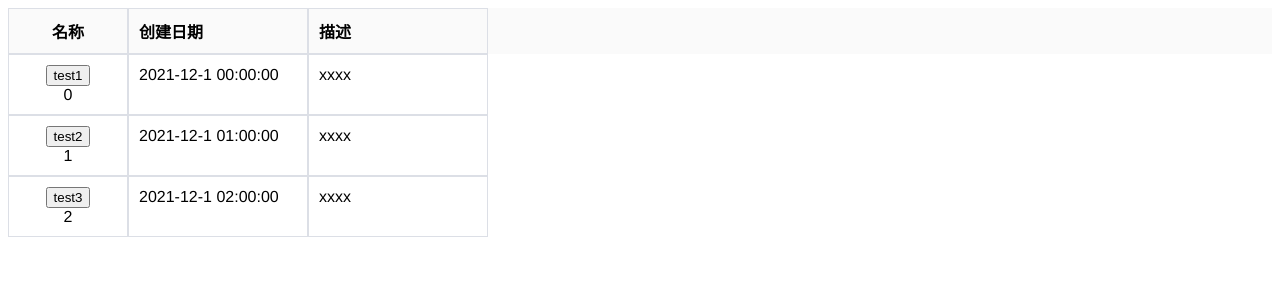
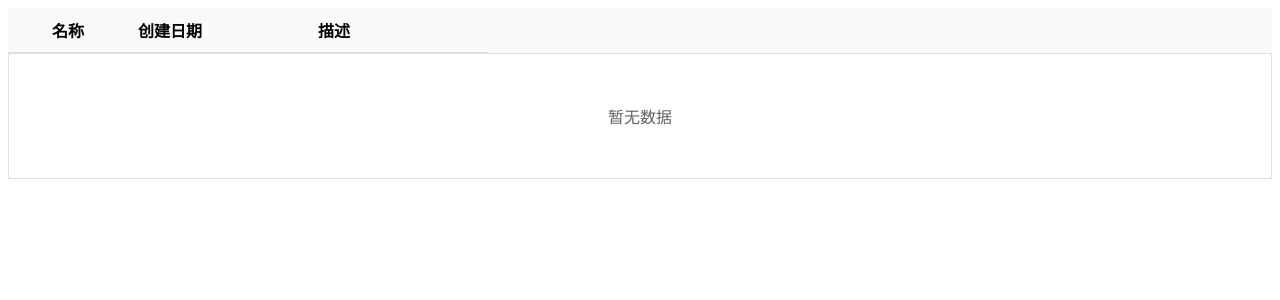
Before and after one commit to xishanqianxue/table, a Vue app: page / in a window 1280 px wide. Shown: the top 300 px of the page. Built offline with nearby package versions, Linux system fonts and the light colour scheme.

Commit message:
优化部分代码以及传值逻辑

```diff
--- a/src/App.vue
+++ b/src/App.vue
@@ -1,6 +1,6 @@
 <template>
   <div id="app">
-    <test-table border height="240px" :data="list">
+    <test-table height="240px" :data="list">
       <table-column width="120px" align="center" label="名称" prop="name">
         <template v-slot:default="prop">
           <button>{{prop.row.name}}</button>
@@ -20,7 +20,7 @@
 export default {
   name: 'App',
   created() {
-    // this.list = [];
+    this.list = [];
   },
   data() {
     return {
--- a/src/components/table/TableBody.js
+++ b/src/components/table/TableBody.js
@@ -35,7 +35,7 @@ export default{
                                     on-mouseout={onMouseOut(index+1)}
                                     on-mouseover={onMouseOver(index+1)}
                                     class={(this.border?'table-border ':'table-no_border ')+((index===this.store.state.current_row)&&'table-on_hover ')}
-                                    align={option.align||'left'}>
+                                    align={option.align||'left'} valign="middle">
                                         {option.slot?renderTree(option.slot,{$index:index,row:row}):row[option.prop]}
                                   </td>
                         })}
--- a/src/components/table/TableColumn.js
+++ b/src/components/table/TableColumn.js
@@ -37,16 +37,6 @@ export default{
         store.setState('column',option,'push')
     },
     render:function(createElement){
-        // if(this.$scopedSlots.default){
-        //     return createElement('div',[
-        //         this.$scopedSlots.default({
-        //             name:'scope',
-        //             username:'666'
-        //         })
-        //     ])
-        // }else{
-            return createElement('div',this.$slots.default)
-        // }
-
+        return createElement('div',this.$slots.default)
     }
 }
--- a/src/components/table/empty-box.js
+++ b/src/components/table/empty-box.js
@@ -1,11 +1,14 @@
 export default {
     name:'EmptyBox',
+    props:{
+        emptyText:[String],
+        list:[Array],
+        border:[Boolean]
+    },
     render() {
-        let emptyText = this.$parent.emptyText;
-        let list = this.$parent.data;
         return (
-            list.length?<div style="display:none"></div>:
-            emptyText?<div class="empty-box">{emptyText}</div>:
+            this.list.length?<div style="display:none"></div>:
+            this.emptyText?<div class="empty-box">{this.emptyText}</div>:
             this.$slots.default?<div class="empty-box">{this.$slots.default}</div>:<div class="empty-box">暂无数据</div>
         )
     },
--- a/src/components/table/index.vue
+++ b/src/components/table/index.vue
@@ -5,11 +5,11 @@
             <div class="column-hidden">
                 <slot></slot>
             </div>
-            <EmptyBox>
+            <EmptyBox :emptyText="emptyText" :list="data" :border="border">
                 <slot name="empty"></slot>
             </EmptyBox>
             <table-body :list="data" :store="store" :border="border"></table-body>
-            <iframe id="iframe-box" style="height:0;width:100%;border:none;visibility: hidden;position:absolute;"></iframe>
+            <iframe id="iframe-box"></iframe>
         </table>
     </div>
 </template>
@@ -17,7 +17,6 @@
 <script>
     import TableHeader from './TableHeader'
     import TableBody from './TableBody'
-    // import TableColumn from './TableColumn'
     import TableStore from './tableStore'
     import EmptyBox from './empty-box'
 
@@ -54,5 +53,11 @@
 </script>
 
 <style scoped>
-
+    #iframe-box{
+        height:0;
+        width:100%;
+        border:none;
+        visibility: hidden;
+        position:absolute;
+    }
 </style>
```
Also changed, not shown: 1 other file (tests, documents, lock files or other folders).
